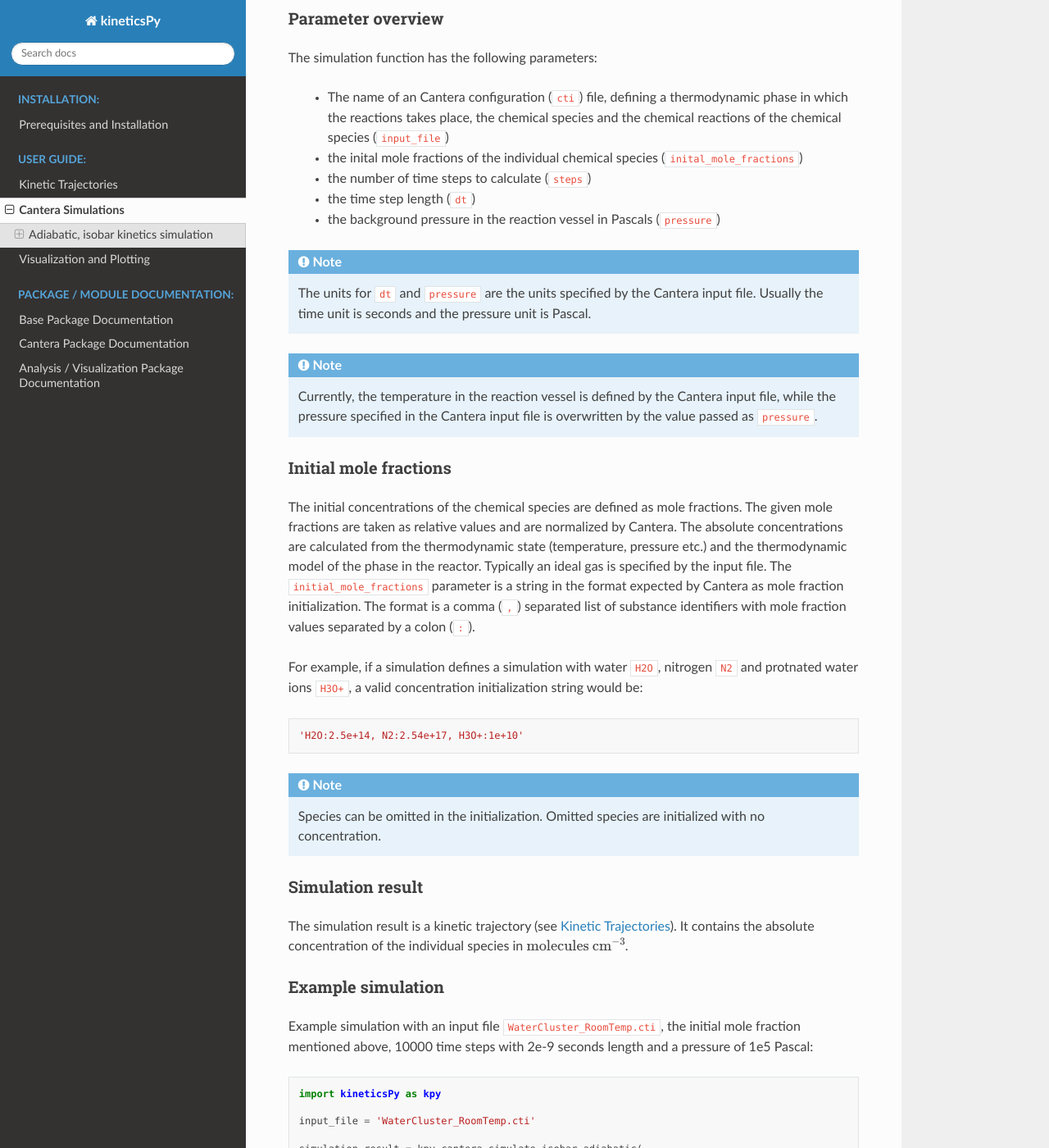
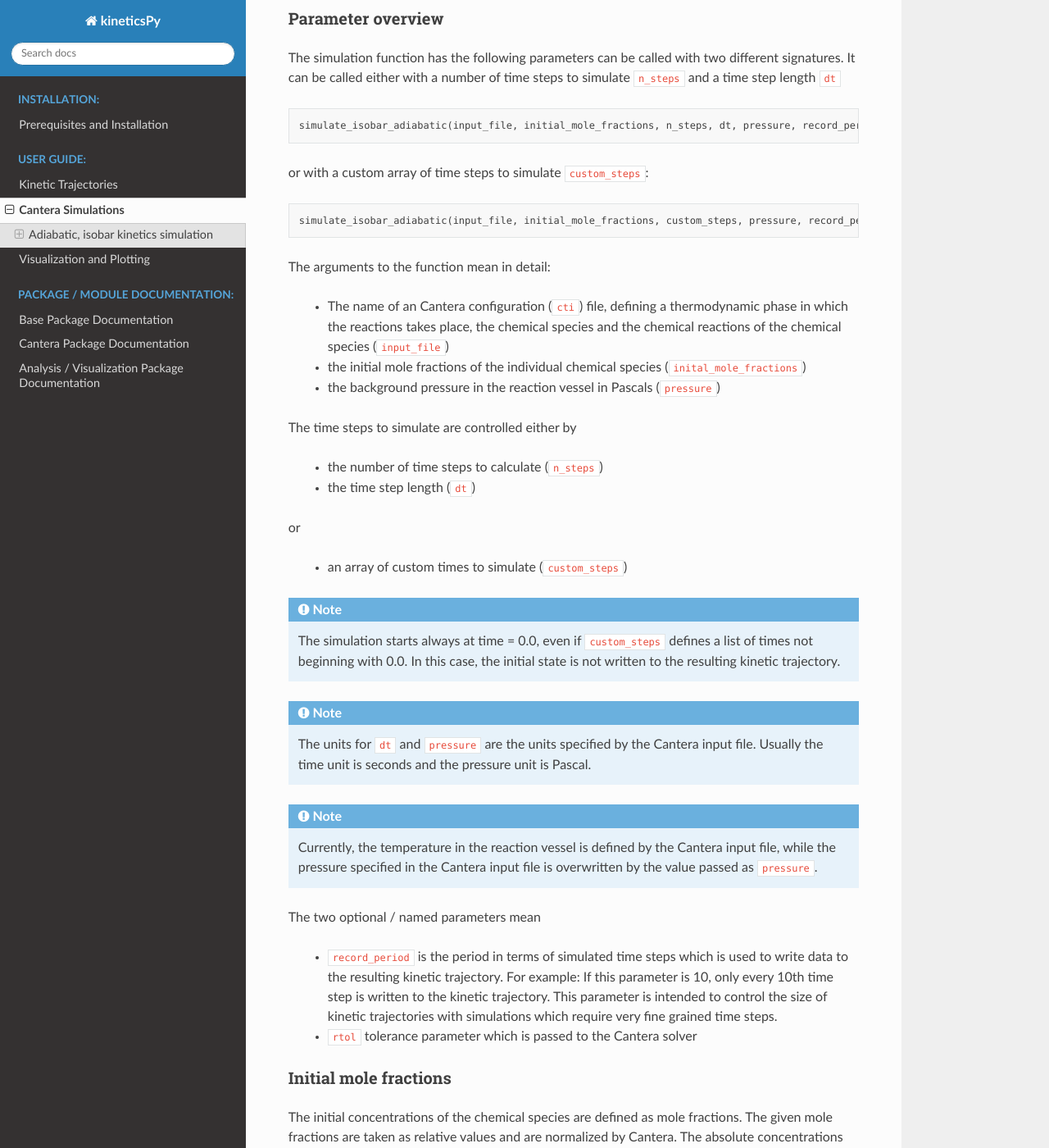
Before and after one commit to IPAMS/kineticsPy, a Sphinx documentation site: the page built from docs/usersguide/cantera_simulation.rst, in a window 1280 px wide and 1400 px high, scrolled down 570 px. Shown: the whole window at 82% size. Built offline with Sphinx 7.4.7 and the Read the Docs theme 2.0.0, drawn with Linux system fonts in a browser that asks for light colours; some of the changed text lies outside the part shown.

Commit message:
Updates documentation for custom time steps and record period in cantera sim

```diff
--- a/docs/usersguide/cantera_simulation.rst
+++ b/docs/usersguide/cantera_simulation.rst
@@ -17,19 +17,48 @@ A simulation of chemical kinetics in an ideally stirred, isobar and adiabatic re
 Parameter overview
 ------------------
 
-The simulation function has the following parameters:
+The simulation function has the following parameters can be called with two different signatures. It can be called either with a number of time steps to simulate ``n_steps`` and a time step length ``dt``
+
+.. code-block:: python
+
+		simulate_isobar_adiabatic(input_file, initial_mole_fractions, n_steps, dt, pressure, record_period=1, rtol=None)
+
+or with a custom array of time steps to simulate ``custom_steps``:
+
+.. code-block:: python
+
+		simulate_isobar_adiabatic(input_file, initial_mole_fractions, custom_steps, pressure, record_period=1, rtol=None)
+
+
+The arguments to the function mean in detail:
 
   + The name of an Cantera configuration (``cti``) file, defining a thermodynamic phase in which the reactions takes place, the chemical species and the chemical reactions of the chemical species (``input_file``)
-  + the inital mole fractions of the individual chemical species (``inital_mole_fractions``)
-  + the number of time steps to calculate (``steps``)
+  + the initial mole fractions of the individual chemical species (``inital_mole_fractions``)
+  + the background pressure in the reaction vessel in Pascals (``pressure``)
+
+The time steps to simulate are controlled either by
+
+  + the number of time steps to calculate (``n_steps``)
   + the time step length (``dt``)
-  + the background pressure in the reaction vessel in Pascals (``pressure``)
+
+or
+
+  + an array of custom times to simulate (``custom_steps``)
+
+.. note::
+    The simulation starts always at time = 0.0, even if ``custom_steps`` defines a list of times not beginning with 0.0. In this case, the initial state is not written to the resulting kinetic trajectory.
 
 .. note::
     The units for ``dt`` and ``pressure`` are the units specified by the Cantera input file. Usually the time unit is seconds and the pressure unit is Pascal.
 
 .. note::
     Currently, the temperature in the reaction vessel is defined by the Cantera input file, while the pressure specified in the Cantera input file is overwritten by the value passed as ``pressure``.
+
+
+The two optional / named parameters mean
+
+  + ``record_period`` is the period in terms of simulated time steps which is used to write data to the resulting kinetic trajectory. For example: If this parameter is 10, only every 10th time step is written to the kinetic trajectory. This parameter is intended to control the size of kinetic trajectories with simulations which require very fine grained time steps.
+  + ``rtol`` tolerance parameter which is passed to the Cantera solver
 
 ----------------------
 Initial mole fractions
@@ -57,7 +86,10 @@ The simulation result is a kinetic trajectory (see :ref:`usersguide-trajectory`)
 Example simulation
 ------------------
 
-Example simulation with an input file ``WaterCluster_RoomTemp.cti``, the initial mole fraction mentioned above, 10000 time steps with 2e-9 seconds length and a pressure of 1e5 Pascal:
+Equidistant, linear time steps
+------------------------------
+
+Example simulation with an input file ``WaterCluster_RoomTemp.cti``, the initial mole fraction mentioned above, 10000 equidistant time steps with 2e-9 seconds length and a pressure of 1e5 Pascal:
 
 .. code-block:: python
 
@@ -69,3 +101,22 @@ Example simulation with an input file ``WaterCluster_RoomTemp.cti``, the initial
             input_file,
             'H2O:2.5e+14, N2:2.54e+17, H3O+:1e+10',
             10000, 2e-9, 1e5)
+
+
+Custom logarithmic time steps
+------------------------------
+
+Example simulation with an input file ``WaterCluster_RoomTemp.cti``, the initial mole fraction mentioned above, and 10000 logarithmically distributed time steps between :math:`10^{-7}` and :math:`10^{-1}` seconds defined by the ``logspace`` function of numpy and a pressure of 1e5 Pascal:
+
+.. code-block:: python
+
+    import kineticsPy as kpy
+    import numpy as np
+
+    input_file = 'WaterCluster_RoomTemp.cti'
+    custom_time_steps = np.logspace(-7, -1, 10000)
+
+    simulation_result = kpy.cantera.simulate_isobar_adiabatic(
+            input_file,
+            'H2O:2.5e+14, N2:2.54e+17, H3O+:1e+10',
+            custom_time_steps, 1e5)
```
Also changed, not shown: 1 other file.
